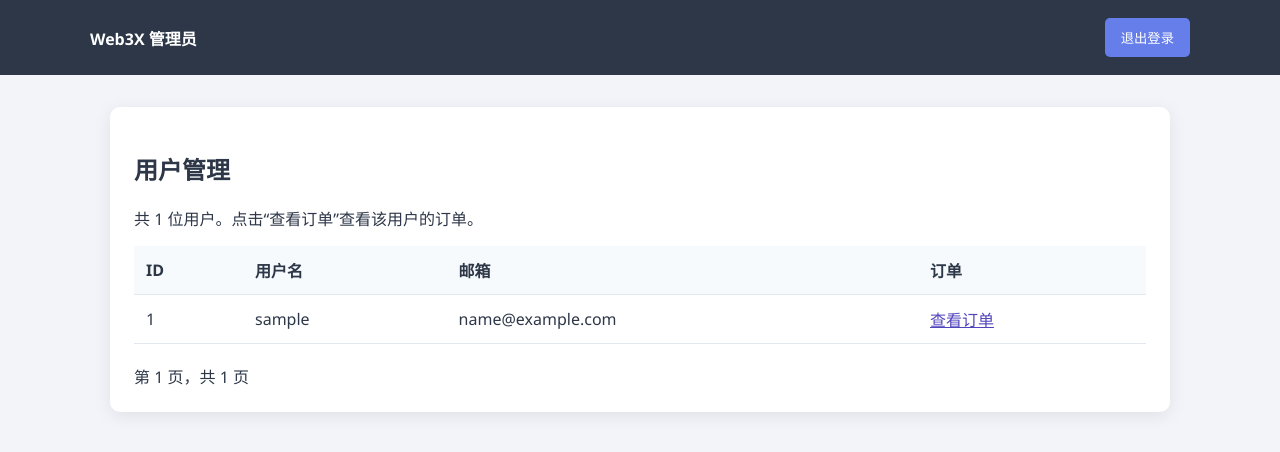
After one commit to suncongch/web3x, a Flask app: template templates/admin_users.html in a window 1280 px wide. The commit adds this page. Shown: the top 452 px of the page. Run offline with Flask 3, Linux system fonts and the light colour scheme; the template is opened without the code that fills it: values that come from a table or form of the project are taken from there, others are empty; tables that the repository leaves empty hold one stand-in row (values such as "Sample post").

Commit message:
add admin interface and tests

```diff
--- a/app.py
+++ b/app.py
@@ -1,10 +1,13 @@
-from flask import Flask, Response, current_app, render_template, request, redirect, url_for, session, jsonify, flash
+from flask import Flask, Response, abort, current_app, render_template, request, redirect, url_for, session, jsonify, flash
 from flask_sqlalchemy import SQLAlchemy
 from werkzeug.security import generate_password_hash, check_password_hash
 import os
 import re
 import secrets
 import string
+import hashlib
+import hmac
+import time
 from datetime import datetime
 from pathlib import Path
 from dotenv import dotenv_values, load_dotenv
@@ -71,6 +74,119 @@ def start_user_session(user):
     session.clear()
     session['user_id'] = user.id
     session['username'] = user.username
+
+
+def admin_configuration():
+    username = os.environ.get('ADMIN_USERNAME', '').strip()
+    password_hash = os.environ.get('ADMIN_PASSWORD_HASH', '').strip()
+    secret = current_app.config.get('SECRET_KEY')
+    valid_hash = re.fullmatch(r'pbkdf2:sha256:[1-9]\d*\$[A-Za-z0-9]+\$[0-9a-f]{64}', password_hash)
+    if not username or not valid_hash or not secret or secret == 'your-secret-key-change-this':
+        current_app.logger.error('管理员服务需要配置 ADMIN_USERNAME、ADMIN_PASSWORD_HASH 和独立的 FLASK_SECRET_KEY')
+        abort(503, '管理员服务尚未安全配置，请联系管理员')
+    return username, password_hash
+
+
+def admin_fingerprint(username, password_hash):
+    key = current_app.config['SECRET_KEY'].encode('utf-8')
+    credentials = (username + '\0' + password_hash).encode('utf-8')
+    return hmac.new(key, credentials, hashlib.sha256).hexdigest()
+
+
+def admin_authenticated(username, password_hash):
+    fingerprint = session.get('admin_fingerprint', '')
+    expires = session.get('admin_expires', 0)
+    return (isinstance(fingerprint, str) and isinstance(expires, (int, float))
+            and time.time() < expires
+            and secrets.compare_digest(fingerprint, admin_fingerprint(username, password_hash)))
+
+
+def admin_csrf_token():
+    if 'admin_csrf' not in session:
+        session['admin_csrf'] = secrets.token_urlsafe(32)
+    return session['admin_csrf']
+
+
+def verify_admin_csrf():
+    expected = session.get('admin_csrf')
+    supplied = request.form.get('csrf_token', '')
+    if not isinstance(expected, str) or not secrets.compare_digest(expected.encode('utf-8'), supplied.encode('utf-8')):
+        abort(400, '请求验证失败，请刷新页面重试')
+
+
+def admin_page_number():
+    value = request.args.get('page', '1')
+    if not value.isascii() or not value.isdecimal() or len(value) > 9 or int(value) < 1:
+        abort(400, '页码无效')
+    return int(value)
+
+
+@app.after_request
+def protect_admin_responses(response):
+    if request.path == '/admin' or request.path.startswith('/admin/'):
+        response.headers['Cache-Control'] = 'no-store'
+        response.headers['Referrer-Policy'] = 'no-referrer'
+        response.headers['X-Content-Type-Options'] = 'nosniff'
+    return response
+
+
+@app.route('/admin/login', methods=['GET', 'POST'])
+def admin_login():
+    username, password_hash = admin_configuration()
+    if request.method == 'POST':
+        verify_admin_csrf()
+        supplied_username = request.form.get('username', '')
+        supplied_password = request.form.get('password', '')
+        if len(supplied_username) > 128 or len(supplied_password) > 1024:
+            abort(400, '用户名或密码过长')
+        try:
+            password_matches = check_password_hash(password_hash, supplied_password)
+        except (ValueError, TypeError):
+            current_app.logger.error('ADMIN_PASSWORD_HASH 配置无效')
+            abort(503, '管理员服务尚未安全配置，请联系管理员')
+        username_matches = secrets.compare_digest(username.encode('utf-8'), supplied_username.encode('utf-8'))
+        if username_matches and password_matches:
+            session.clear()
+            session['admin_fingerprint'] = admin_fingerprint(username, password_hash)
+            session['admin_expires'] = time.time() + 1800
+            return redirect(url_for('admin_users'))
+        return render_template('admin_login.html', csrf_token=admin_csrf_token(),
+                               error='用户名或密码错误'), 401
+    if admin_authenticated(username, password_hash):
+        return redirect(url_for('admin_users'))
+    return render_template('admin_login.html', csrf_token=admin_csrf_token())
+
+
+@app.route('/admin')
+def admin_users():
+    username, password_hash = admin_configuration()
+    if not admin_authenticated(username, password_hash):
+        return redirect(url_for('admin_login'))
+    users = (User.query.with_entities(User.id, User.username, User.email)
+             .order_by(User.id).paginate(page=admin_page_number(), per_page=25, error_out=False))
+    return render_template('admin_users.html', users=users, csrf_token=admin_csrf_token())
+
+
+@app.route('/admin/users/<int:user_id>/orders')
+def admin_user_orders(user_id):
+    username, password_hash = admin_configuration()
+    if not admin_authenticated(username, password_hash):
+        return redirect(url_for('admin_login'))
+    user = User.query.with_entities(User.id, User.username, User.email).filter_by(id=user_id).first_or_404()
+    orders = (Order.query.with_entities(Order.id, Order.product_name, Order.price, Order.status, Order.created_at)
+              .filter_by(user_id=user_id).order_by(Order.id.desc())
+              .paginate(page=admin_page_number(), per_page=25, error_out=False))
+    return render_template('admin_orders.html', user=user, orders=orders, csrf_token=admin_csrf_token())
+
+
+@app.route('/admin/logout', methods=['POST'])
+def admin_logout():
+    username, password_hash = admin_configuration()
+    if not admin_authenticated(username, password_hash):
+        return redirect(url_for('admin_login'))
+    verify_admin_csrf()
+    session.clear()
+    return redirect(url_for('admin_login'))
 
 
 @app.route('/')
@@ -344,4 +460,4 @@ def api_purchase():
         }), 500
 
 if __name__ == '__main__':
-    app.run(host='192.168.2.17', debug=True, port=8000)
+    app.run(host='192.168.2.17', debug=False, port=8000)
--- /dev/null
+++ b/templates/admin_base.html
@@ -0,0 +1,39 @@
+<!DOCTYPE html>
+<html lang="zh-CN">
+<head>
+    <meta charset="UTF-8">
+    <meta name="viewport" content="width=device-width, initial-scale=1.0">
+    <title>{% block title %}管理员{% endblock %} - Web3X</title>
+    <style>
+        * { box-sizing: border-box; }
+        body { margin: 0; font-family: 'Segoe UI', sans-serif; background: #f2f4fa; color: #2d3748; }
+        header { background: #2d3748; color: white; padding: 18px 24px; }
+        header .bar { max-width: 1100px; margin: auto; display: flex; align-items: center; justify-content: space-between; gap: 16px; }
+        main { max-width: 1100px; margin: 32px auto; padding: 0 20px; }
+        .card { background: white; padding: 24px; border-radius: 10px; box-shadow: 0 4px 18px rgba(0,0,0,.08); }
+        a { color: #5145bb; }
+        header a { color: white; }
+        button { border: 0; background: #667eea; color: white; padding: 10px 16px; border-radius: 5px; cursor: pointer; }
+        button:hover { background: #5145bb; }
+        .table-wrap { overflow-x: auto; }
+        table { width: 100%; border-collapse: collapse; text-align: left; }
+        th, td { padding: 12px; border-bottom: 1px solid #e2e8f0; overflow-wrap: anywhere; }
+        th { background: #f7fafc; }
+        .pagination { display: flex; gap: 20px; align-items: center; margin-top: 20px; flex-wrap: wrap; }
+        label { display: block; margin: 16px 0 6px; }
+        input:not([type=hidden]) { display: block; width: 100%; padding: 10px; border: 1px solid #cbd5e0; border-radius: 5px; font-size: 16px; }
+        .login-card { max-width: 420px; margin: 10vh auto; }
+        .error { color: #9b2c2c; background: #fed7d7; padding: 12px; border-radius: 5px; }
+        @media (max-width: 600px) { main { margin: 20px auto; } .card { padding: 16px; } th, td { padding: 8px; } }
+    </style>
+</head>
+<body>
+    <header>
+        <div class="bar">
+            <strong>Web3X 管理员</strong>
+            {% block header_actions %}{% endblock %}
+        </div>
+    </header>
+    <main>{% block content %}{% endblock %}</main>
+</body>
+</html>
--- /dev/null
+++ b/templates/admin_users.html
@@ -0,0 +1,34 @@
+{% extends "admin_base.html" %}
+{% block title %}用户管理{% endblock %}
+{% block header_actions %}
+<form method="post" action="{{ url_for('admin_logout') }}">
+    <input type="hidden" name="csrf_token" value="{{ csrf_token }}">
+    <button type="submit">退出登录</button>
+</form>
+{% endblock %}
+{% block content %}
+<section class="card">
+    <h1>用户管理</h1>
+    <p>共 {{ users.total }} 位用户。点击“查看订单”查看该用户的订单。</p>
+    <div class="table-wrap">
+        <table>
+            <thead><tr><th>ID</th><th>用户名</th><th>邮箱</th><th>订单</th></tr></thead>
+            <tbody>
+                {% for user in users.items %}
+                <tr>
+                    <td>{{ user.id }}</td><td>{{ user.username }}</td><td>{{ user.email }}</td>
+                    <td><a href="{{ url_for('admin_user_orders', user_id=user.id) }}">查看订单</a></td>
+                </tr>
+                {% else %}
+                <tr><td colspan="4">当前页面没有用户。</td></tr>
+                {% endfor %}
+            </tbody>
+        </table>
+    </div>
+    <nav class="pagination" aria-label="用户列表分页">
+        {% if users.has_prev %}<a href="{{ url_for('admin_users', page=users.prev_num) }}">上一页</a>{% endif %}
+        <span>第 {{ users.page }} 页，共 {{ users.pages }} 页</span>
+        {% if users.has_next %}<a href="{{ url_for('admin_users', page=users.next_num) }}">下一页</a>{% endif %}
+    </nav>
+</section>
+{% endblock %}
--- a/templates/login.html
+++ b/templates/login.html
@@ -140,6 +140,9 @@
         <div class="register-link">
             还没有账户？ <a href="{{ url_for('register') }}">点击注册</a>
         </div>
+        <div class="register-link">
+            <a href="{{ url_for('admin_login') }}">管理员登录</a>
+        </div>
     </div>
 </body>
 </html>
```
Also changed, not shown: templates/admin_login.html (added, +17 -0 lines), templates/admin_orders.html (added, +35 -0 lines), tests/admin_test.py (added, +151 -0 lines), README.md.
